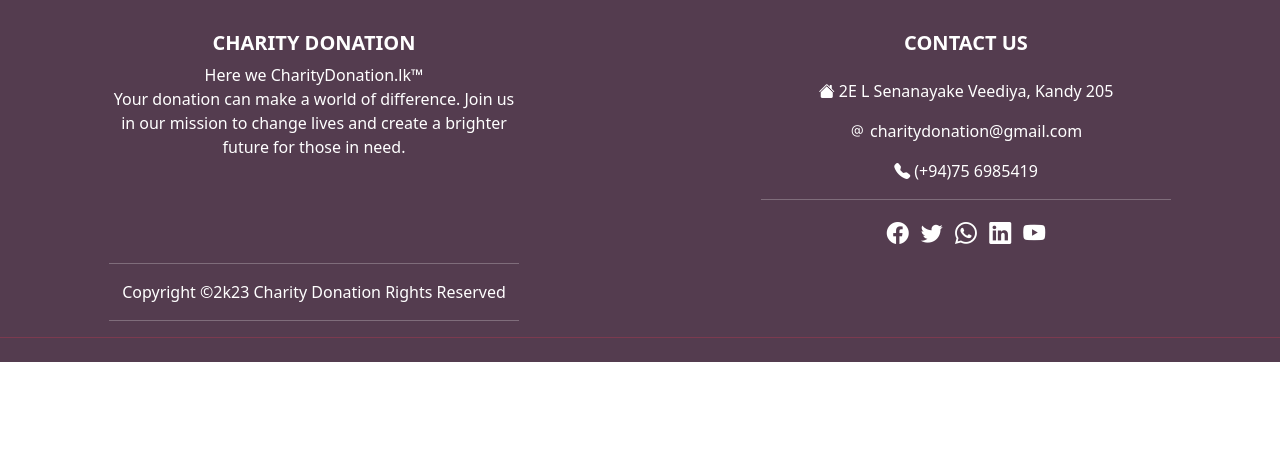
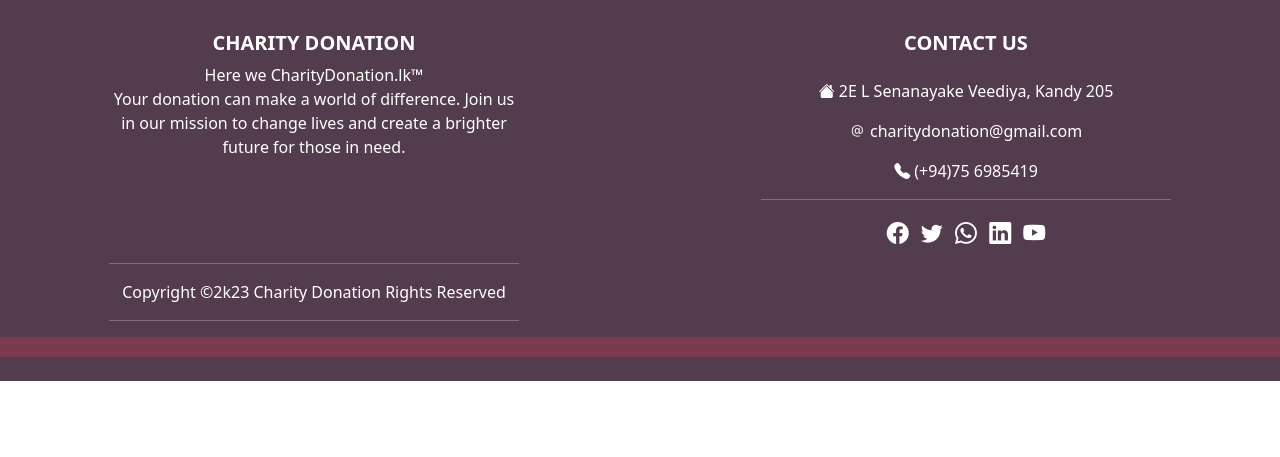
Before and after one commit to Helitha1/Migten, a PHP site: page / in a window 1280 px wide. Shown: the part 57-514 px from the top of the page. Run offline with PHP 8.4, Linux system fonts and the light colour scheme; some libraries are stand-ins or nearby versions.

Commit message:
Update footer.php

```diff
--- a/footer.php
+++ b/footer.php
@@ -106,7 +106,7 @@
                 </div>
 
 
-                <hr class="border-5" style="background-color: #f13451;"/>
+                <hr style="background-color: #f13451; height: 20px;"/>
 
             </div>
             <!-- <div class="col12
```
